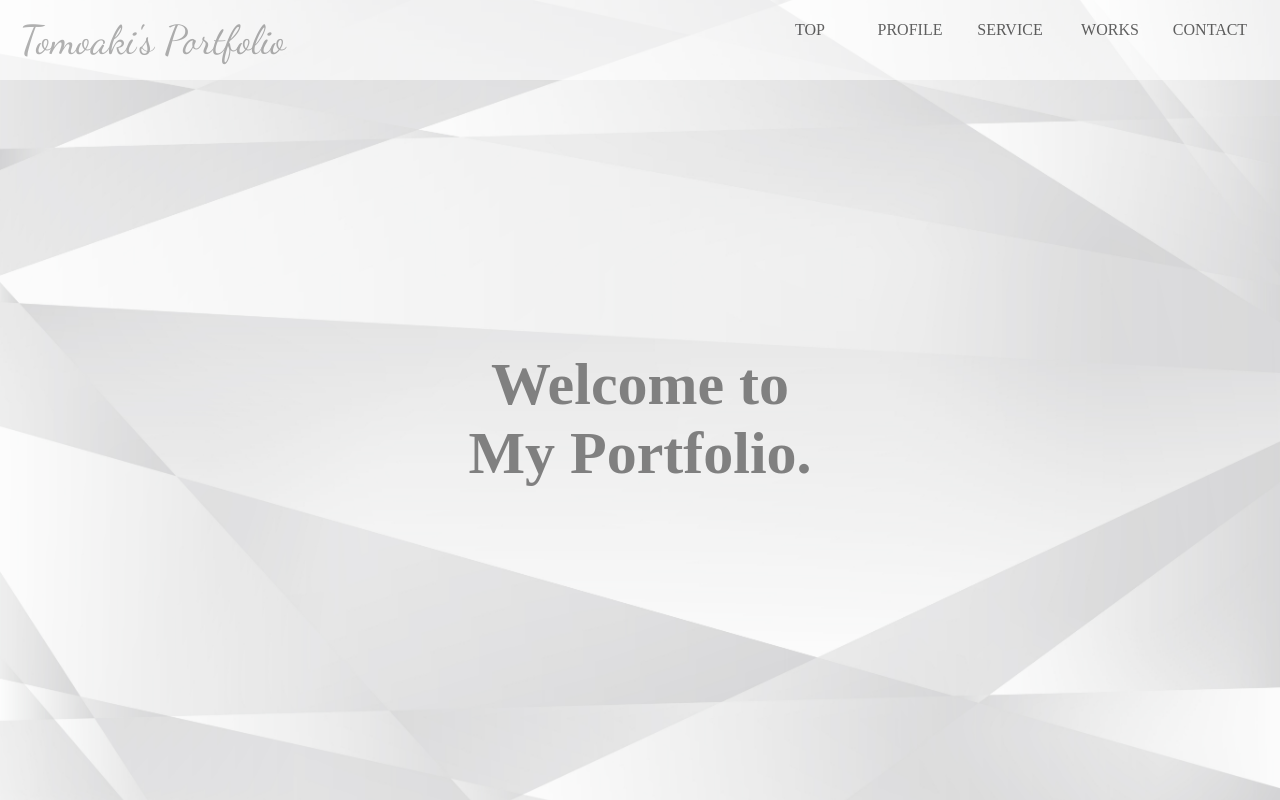
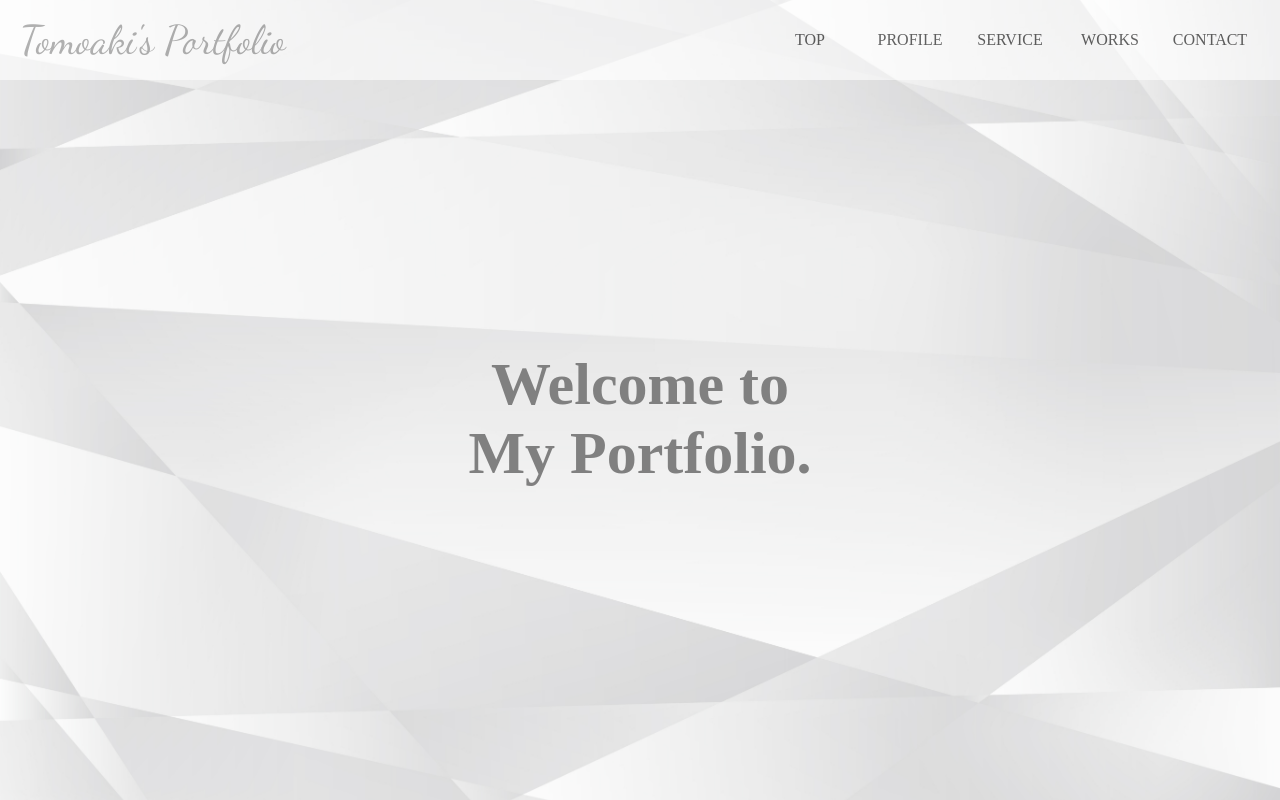
Before and after one commit to Tomoaki-A/portfolio, a plain HTML site: page index.html in a window 1280 px wide. Shown: the top 800 px of the page. Drawn offline with Linux system fonts and the light colour scheme.

Commit message:
Update styles.css

```diff
--- a/css/styles.css
+++ b/css/styles.css
@@ -39,7 +39,7 @@ header {
 }
 
 .btn-child{
-  line-height: 60px;
+  line-height: 80px;
   width: 80px;
   padding: 0 10px;
   text-align: center;
```
